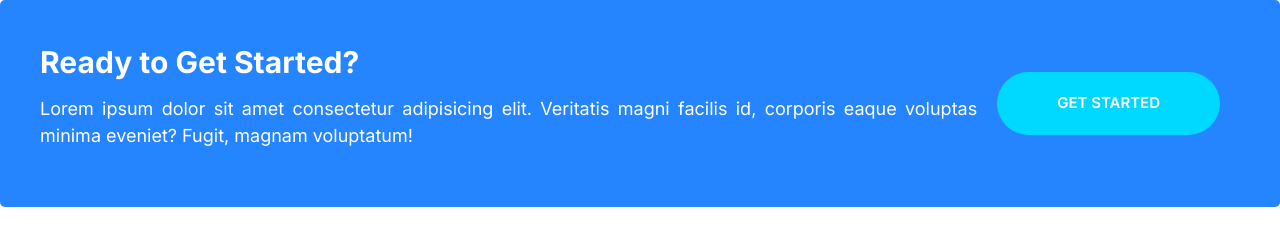
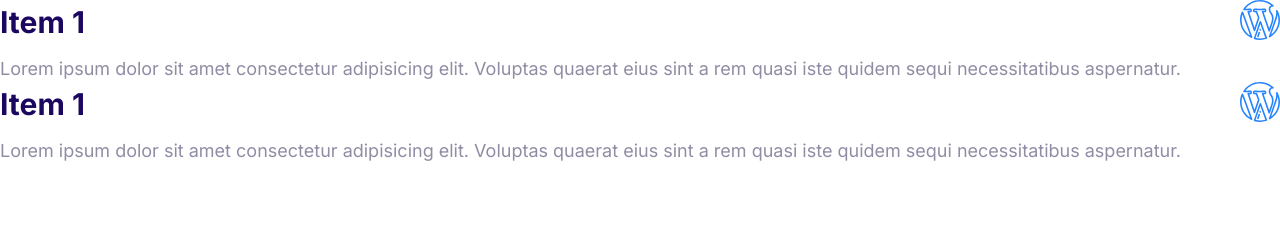
Before and after one commit to OliviaLB/test, a plain HTML site: page index.html in a window 1280 px wide. Drawn offline with Linux system fonts and the light colour scheme.

Commit message:
Designing the collapsible

```diff
--- a/CSS/styles.css
+++ b/CSS/styles.css
@@ -562,3 +562,36 @@ a {
     margin: 0 2rem;
   }
 }
+
+/* Collapsibles */
+
+.collapsible__header {
+  display: flex;
+  justify-content: space-between;
+}
+
+.collapsible__heading {
+  margin-top: 0;
+  font-size: 3rem;
+}
+
+.collapsible__chevron {
+  transform: rotate(-90deg);
+  transition: transform 0.3s;
+}
+
+.collapsible__content {
+  max-height: 0;
+  overflow: hidden;
+  opacity: 0;
+  transition: all 0.3s;
+}
+
+.collapsible--expanded .collapsible__chevron {
+  transform: rotate(0);
+}
+
+.collapsible--expanded .collapsible__content {
+  max-height: 100%;
+  opacity: 1;
+}
--- a/index.html
+++ b/index.html
@@ -13,18 +13,31 @@
     <link rel="stylesheet" href="CSS/normalize.css" />
   </head>
   <body>
-    <div class="callout callout--primary">
-      <div class="grid grid--1x2">
-        <div class="callout__content">
-          <h2 class="callout__heading">Ready to Get Started?</h2>
-          <p>
-            Lorem ipsum dolor sit amet consectetur adipisicing elit. Veritatis magni facilis id, corporis eaque voluptas minima eveniet? Fugit, magnam
-            voluptatum!
-          </p>
-        </div>
+    <div class="collapsible collapsible--expanded">
+      <header class="collapsible__header">
+        <h2 class="collapsible__heading">Item 1</h2>
 
-        <a href="#" class="btn btn--secondary btn--stretched">Get Started</a>
+        <svg style="color: white" class="icon icon--primary collapsible__chevron">
+          <use xlink:href="images/sprite-1.svg#wordpress"></use>
+        </svg>
+      </header>
+      <div class="collapsible__content">
+        Lorem ipsum dolor sit amet consectetur adipisicing elit. Voluptas quaerat eius sint a rem quasi iste quidem sequi necessitatibus aspernatur.
       </div>
     </div>
+    <div class="collapsible collapsible--expanded">
+      <header class="collapsible__header">
+        <h2 class="collapsible__heading">Item 1</h2>
+
+        <svg style="color: white" class="icon icon--primary collapsible__chevron">
+          <use xlink:href="images/sprite-1.svg#wordpress"></use>
+        </svg>
+      </header>
+      <div class="collapsible__content">
+        Lorem ipsum dolor sit amet consectetur adipisicing elit. Voluptas quaerat eius sint a rem quasi iste quidem sequi necessitatibus aspernatur.
+      </div>
+    </div>
+
+    <script src="js/main.js"></script>
   </body>
 </html>
--- /dev/null
+++ b/js/main.js
@@ -0,0 +1,6 @@
+const collapsibles = document.querySelectorAll(".collapsible");
+collapsibles.forEach((item) =>
+  item.addEventListener("click", function () {
+    this.classList.toggle("collapsible--expanded");
+  })
+);
```
Also changed, not shown: Components/callout.html (added, +13 -0 lines), Components/collapsible.html (added, +26 -0 lines).
